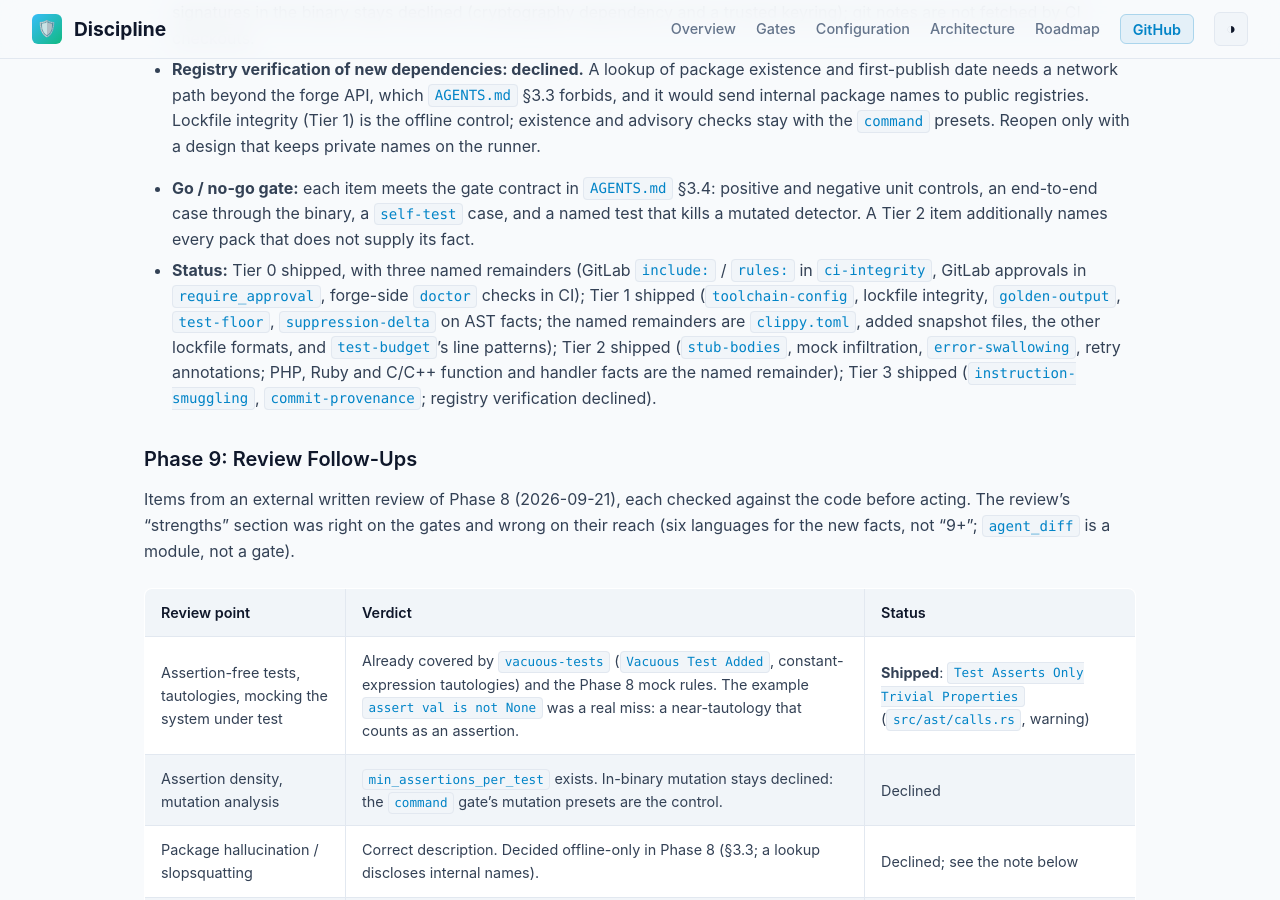
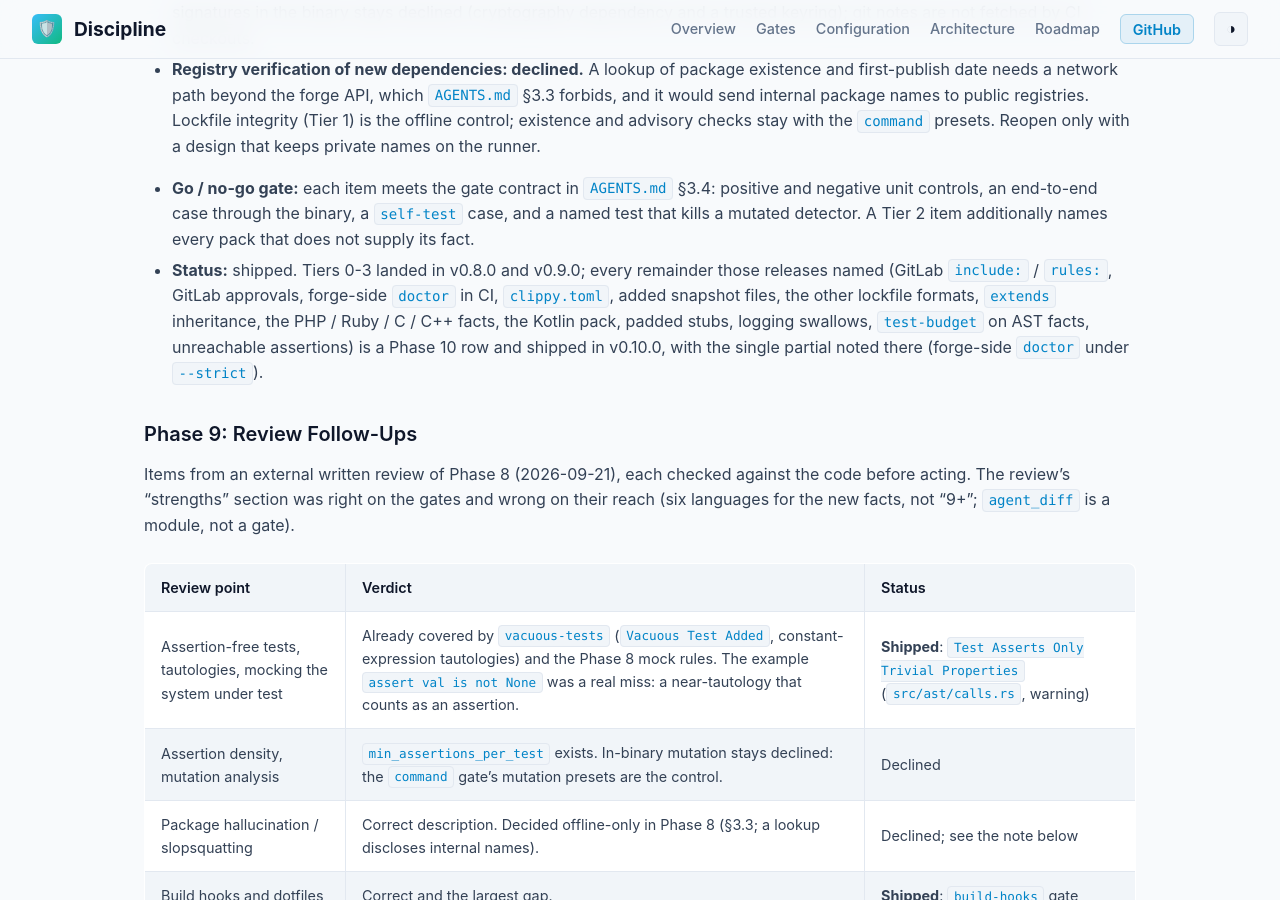
Before and after one commit to actions-marketplace-validations/orieg_discipline, a Jekyll site: the page built from docs/ROADMAP.md, in a window 1280 px wide and 900 px high, scrolled down 6671 px. Built offline with Jekyll 4.4.1, drawn with Linux system fonts in a browser that asks for light colours; some of the changed text lies outside the part shown.

Commit message:
docs(roadmap): Phase 8 and Step 5 status lines match the shipped rows (#150)
no-issue: roadmap bookkeeping

```diff
--- a/docs/ROADMAP.md
+++ b/docs/ROADMAP.md
@@ -168,7 +168,7 @@
 - **Registry verification of new dependencies: declined.** A lookup of package existence and first-publish date needs a network path beyond the forge API, which `AGENTS.md` §3.3 forbids, and it would send internal package names to public registries. Lockfile integrity (Tier 1) is the offline control; existence and advisory checks stay with the `command` presets. Reopen only with a design that keeps private names on the runner.
 
 - **Go / no-go gate:** each item meets the gate contract in `AGENTS.md` §3.4: positive and negative unit controls, an end-to-end case through the binary, a `self-test` case, and a named test that kills a mutated detector. A Tier 2 item additionally names every pack that does not supply its fact.
-- **Status:** Tier 0 shipped, with three named remainders (GitLab `include:` / `rules:` in `ci-integrity`, GitLab approvals in `require_approval`, forge-side `doctor` checks in CI); Tier 1 shipped (`toolchain-config`, lockfile integrity, `golden-output`, `test-floor`, `suppression-delta` on AST facts; the named remainders are `clippy.toml`, added snapshot files, the other lockfile formats, and `test-budget`'s line patterns); Tier 2 shipped (`stub-bodies`, mock infiltration, `error-swallowing`, retry annotations; PHP, Ruby and C/C++ function and handler facts are the named remainder); Tier 3 shipped (`instruction-smuggling`, `commit-provenance`; registry verification declined).
+- **Status:** shipped. Tiers 0-3 landed in v0.8.0 and v0.9.0; every remainder those releases named (GitLab `include:` / `rules:`, GitLab approvals, forge-side `doctor` in CI, `clippy.toml`, added snapshot files, the other lockfile formats, `extends` inheritance, the PHP / Ruby / C / C++ facts, the Kotlin pack, padded stubs, logging swallows, `test-budget` on AST facts, unreachable assertions) is a Phase 10 row and shipped in v0.10.0, with the single partial noted there (forge-side `doctor` under `--strict`).
 
 ### Phase 9: Review Follow-Ups
 Items from an external written review of Phase 8 (2026-09-21), each checked against the code before acting. The review's "strengths" section was right on the gates and wrong on their reach (six languages for the new facts, not "9+"; `agent_diff` is a module, not a gate).
@@ -251,7 +251,7 @@
 | `doctor` flags the configuration | **Shipped** (`push-trigger` finding: Warn when squash or rebase is allowed and `merged-pr-body` is not in `directives.sources`, Info when the source is on (the push run then needs a token that reads pull requests), Pass when only merge commits are, Unknown when the API does not say; `--local-only` names the trigger). Consumer replay | When a workflow runs the discipline action (or `discipline check`) on `push` to the default branch and the branch's merge method allows squash or rebase, a `Warn` finding names the fix: enable `merged-pr-body`, restrict the step to `pull_request`, or put directives in commit messages | The consumer's `ci.yml` as it stood is reported |
 
 - **Go / no-go gate:** as Phase 8; the `merged-pr-body` source ships with the offline behaviour decided and documented, never as a silent pass.
-- **Status:** planned; ordered as listed (the message and docs first, the source second, `doctor` last).
+- **Status:** shipped in v0.10.0, in the order listed (the message and docs first, the source second, `doctor` last).
 
 **Declined, and stays declined unless the stated condition changes:** registry verification of new dependencies (Phase 9 note: needs a `private_prefixes` contract, accepts registry outages as CI failures, and an amendment to `AGENTS.md` §3.3); in-binary mutation analysis (the `command` gate's presets are the control); in-binary commit-signature verification (cryptography dependency and a trusted keyring; `doctor` reads the branch rule).
 
```
